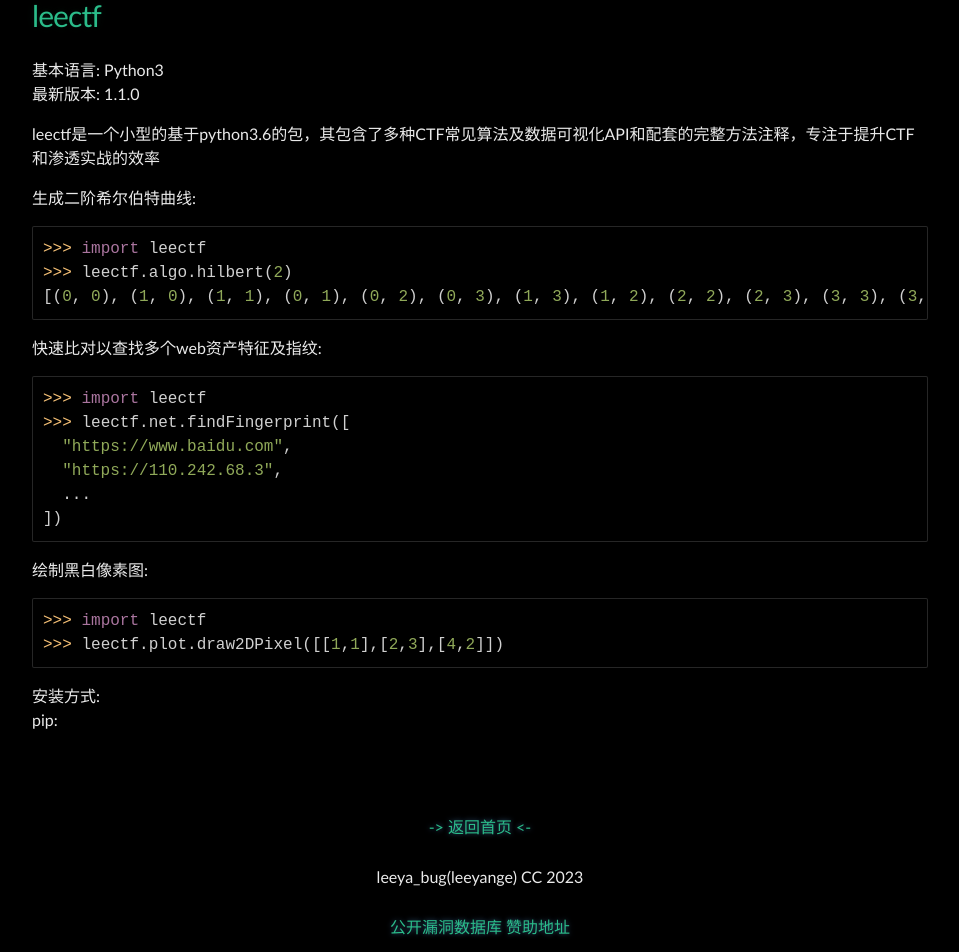
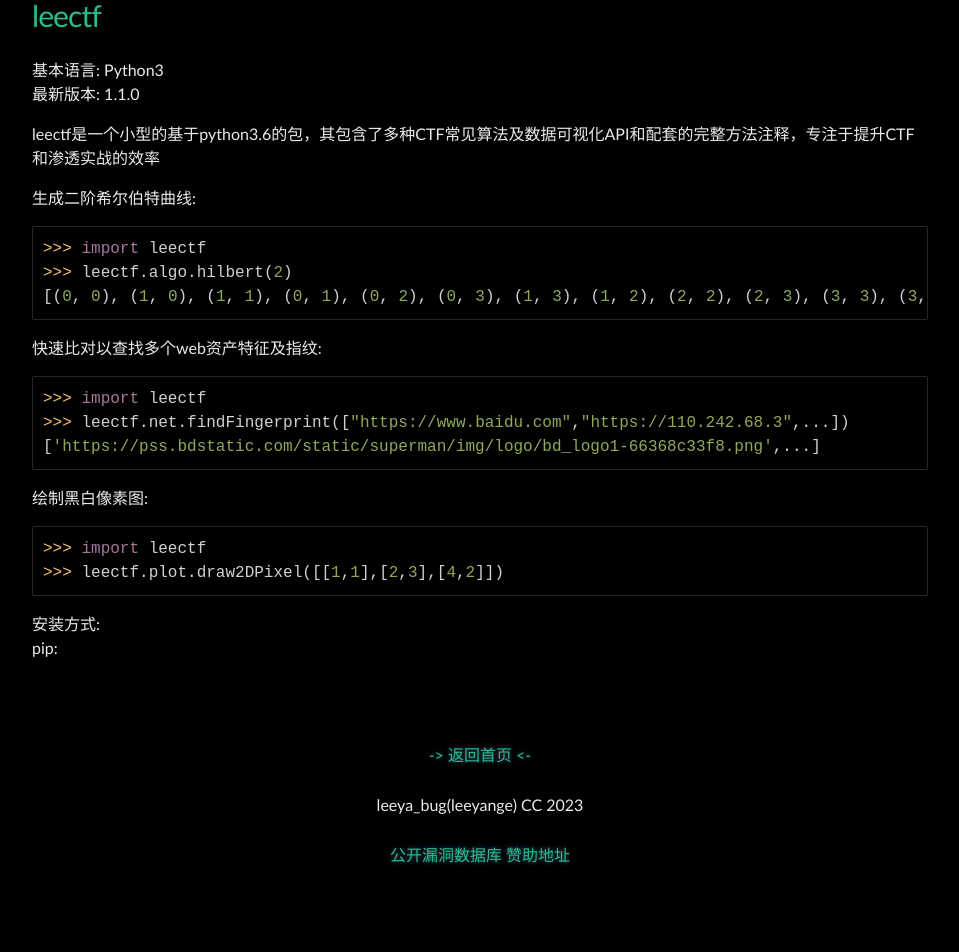
Before and after one commit to Leeyangee/leeyangee.github.io, a Jekyll site: the page built from opensource.md, in a window 1280 px wide. Shown: the part 457-1409 px from the top of the page, without its empty margins (160-1119 px from the left). Built offline with Jekyll 4.4.1, drawn with Linux system fonts in a browser that asks for light colours; after the commit the page ends 1337 px from its top, so only the background shows below that; some of the changed lines change nothing that is shown.

Commit message:
Update opensource.md

````diff
--- a/opensource.md
+++ b/opensource.md
@@ -19,11 +19,8 @@ leectf是一个小型的基于python3.6的包，其包含了多种CTF常见算
 快速比对以查找多个web资产特征及指纹:
 ```py
 >>> import leectf
->>> leectf.net.findFingerprint([
-  "https://www.baidu.com",
-  "https://110.242.68.3",
-  ...
-])
+>>> leectf.net.findFingerprint(["https://www.baidu.com","https://110.242.68.3",...])
+['https://pss.bdstatic.com/static/superman/img/logo/bd_logo1-66368c33f8.png',...]
 ```
 
 绘制黑白像素图:
````
